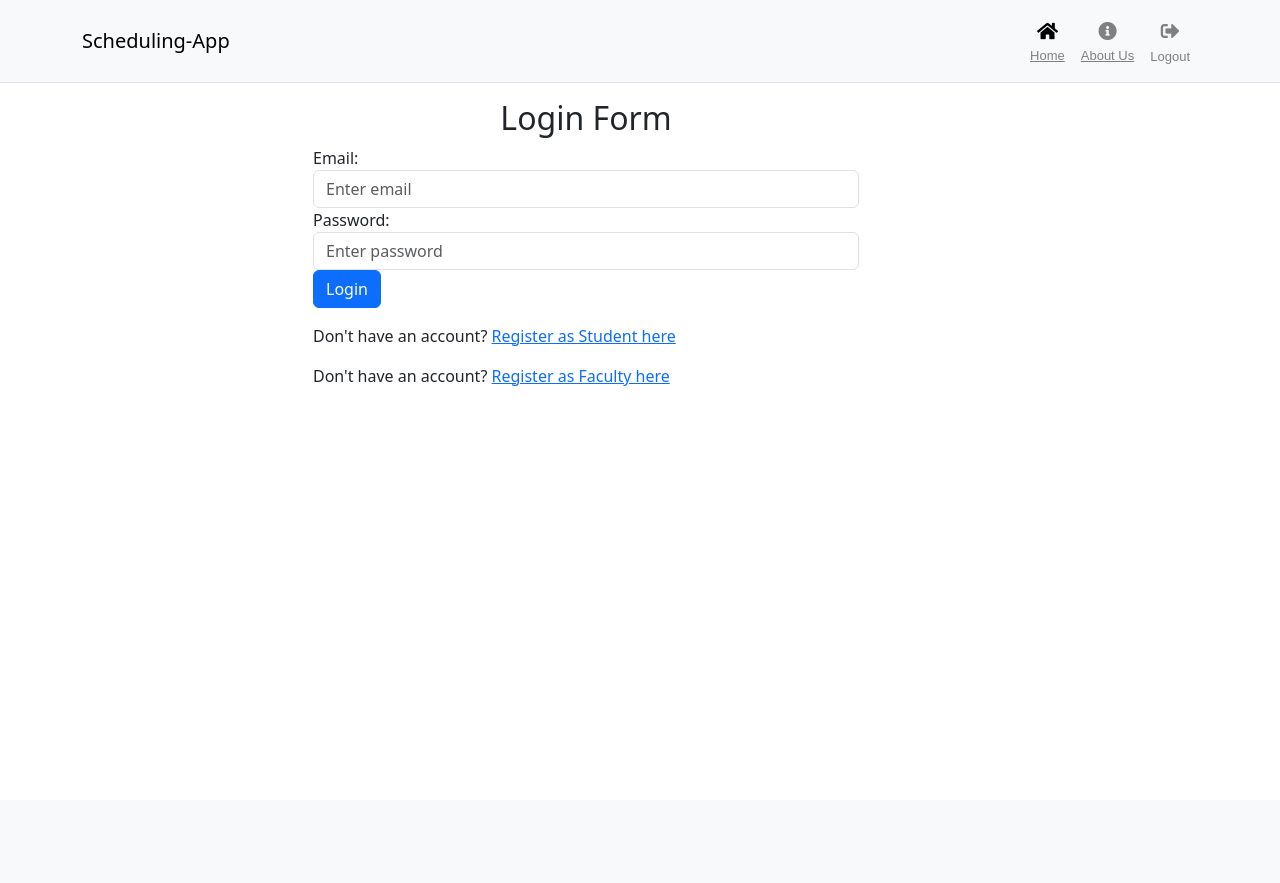
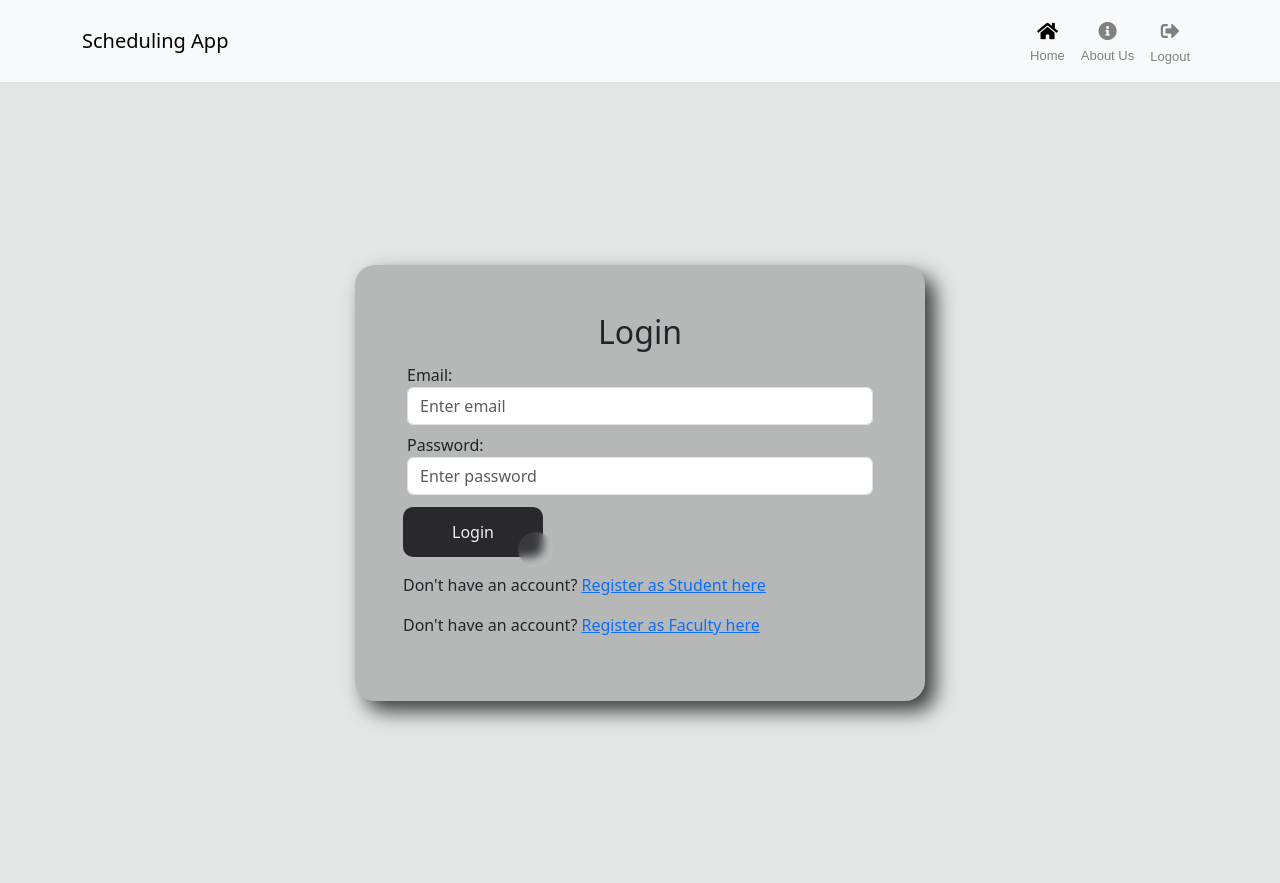
Before and after one commit to SaiSatya16/Schedule-Sage, a Flask app: page / in a window 1280 px wide. Before the commit the page ends 386 px from the top, so only its background shows below. Run offline with Flask 3, Linux system fonts and the light colour scheme; some libraries are stand-ins or nearby versions.

Commit message:
added styling to the vue pages

```diff
--- a/static/style.css
+++ b/static/style.css
@@ -1,3 +1,21 @@
+* {
+  margin: 0px;
+}
+
+body {
+  margin: 0;
+  font-family: -apple-system, BlinkMacSystemFont, "Segoe UI", "Roboto", "Oxygen",
+    "Ubuntu", "Cantarell", "Fira Sans", "Droid Sans", "Helvetica Neue",
+    sans-serif;
+  -webkit-font-smoothing: antialiased;
+  -moz-osx-font-smoothing: grayscale;
+}
+
+code {
+  font-family: source-code-pro, Menlo, Monaco, Consolas, "Courier New",
+    monospace;
+}
+
 .navbarbg {
   height: 55px;
   background-color: white;
@@ -21,6 +39,12 @@
 
 .body {
   background-color: #f3f2ef;
+  margin: 0px;
+  font-family: -apple-system, BlinkMacSystemFont, "Segoe UI", "Roboto", "Oxygen",
+    "Ubuntu", "Cantarell", "Fira Sans", "Droid Sans", "Helvetica Neue",
+    sans-serif;
+  -webkit-font-smoothing: antialiased;
+  -moz-osx-font-smoothing: grayscale;
 }
 
 .menutext {
@@ -29,6 +53,7 @@
   color: gray;
   margin-top: 5px;
   font-weight: lighter;
+  text-decoration: none;
 }
 
 .menutext:hover {
@@ -160,3 +185,160 @@
   font-size: 13px;
   color: #5f5f5f;
 }
+
+/*login.js*/
+.main-container {
+  background-color: #e3e6e4;
+  min-height: 100vh;
+}
+
+.form-container {
+  background-color: rgba(0, 0, 0, 0.2);
+  box-shadow: 10px 10px 20px 0px rgba(0, 0, 0, 0.75);
+  height: 100%;
+  border-radius: 20px;
+}
+
+.login-input {
+  width: 140px;
+}
+
+.input-field {
+  background-color: rgba(0, 0, 0, 0.7);
+}
+
+.button-86 {
+  all: unset;
+  width: 100px;
+  height: 30px;
+  font-size: 16px;
+  background: transparent;
+  border: none;
+  position: relative;
+  color: #f0f0f0;
+  cursor: pointer;
+  z-index: 1;
+  padding: 10px 20px;
+  display: flex;
+  align-items: center;
+  justify-content: center;
+  white-space: nowrap;
+  user-select: none;
+  -webkit-user-select: none;
+  touch-action: manipulation;
+}
+
+.button-86::after,
+.button-86::before {
+  content: '';
+  position: absolute;
+  bottom: 0;
+  right: 0;
+  z-index: -99999;
+  transition: all .4s;
+}
+
+.button-86::before {
+  transform: translate(0%, 0%);
+  width: 100%;
+  height: 100%;
+  background: #28282d;
+  border-radius: 10px;
+}
+
+.button-86::after {
+  transform: translate(10px, 10px);
+  width: 35px;
+  height: 35px;
+  background: #ffffff15;
+  backdrop-filter: blur(5px);
+  -webkit-backdrop-filter: blur(5px);
+  border-radius: 50px;
+}
+
+.button-86:hover::before {
+  transform: translate(5%, 20%);
+  width: 110%;
+  height: 110%;
+}
+
+.button-86:hover::after {
+  border-radius: 10px;
+  transform: translate(0, 0);
+  width: 100%;
+  height: 100%;
+}
+
+.button-86:active::after {
+  transition: 0s;
+  transform: translate(0, 5%);
+}
+
+.center {
+  position: relative;
+  padding: 50px 50px;
+  background: #fff;
+  border-radius: 10px;
+}
+.center h1 {
+  font-size: 2em;
+  border-left: 5px solid dodgerblue;
+  padding: 10px;
+  color: #000;
+  letter-spacing: 5px;
+  margin-bottom: 60px;
+  font-weight: bold;
+  padding-left: 10px;
+}
+.center .inputbox {
+  position: relative;
+  width: 300px;
+  height: 50px;
+  margin-bottom: 50px;
+}
+.center .inputbox input {
+  position: absolute;
+  top: 0;
+  left: 0;
+  width: 100%;
+  border: 2px solid #000;
+  outline: none;
+  background: none;
+  padding: 10px;
+  border-radius: 10px;
+  font-size: 1.2em;
+}
+.center .inputbox:last-child {
+  margin-bottom: 0;
+}
+.center .inputbox span {
+  position: absolute;
+  top: 14px;
+  left: 20px;
+  font-size: 1em;
+  transition: 0.6s;
+  font-family: sans-serif;
+}
+.center .inputbox input:focus ~ span,
+.center .inputbox input:valid ~ span {
+  transform: translateX(-13px) translateY(-35px);
+  font-size: 1em;
+}
+.center .inputbox [type="button"] {
+  width: 50%;
+  background: dodgerblue;
+  color: #fff;
+  border: #fff;
+}
+.center .inputbox:hover [type="button"] {
+  background: linear-gradient(45deg, greenyellow, dodgerblue);
+}
+
+/*navbar.js*/
+
+/*faculty_home.js*/
+.fac-home-container {
+  background-color: lightcyan;
+  background-size: cover;
+  min-height: 100vh;
+}
--- a/static/vue/components/faculty_home.js
+++ b/static/vue/components/faculty_home.js
@@ -2,7 +2,8 @@
     template:
     `
 
-    <div class="container mt-4">
+    <div class="main-container">
+    <div class="container">
    <div class="row">
       <div class="col-lg-8 offset-lg-2">
          <!-- Welcome Message -->
@@ -213,6 +214,7 @@
          </div>
       </div>
    </div>
+</div>
 </div>
 
     `,
--- a/static/vue/components/faculty_registration.js
+++ b/static/vue/components/faculty_registration.js
@@ -1,35 +1,39 @@
 // Assuming you already have Vue imported and set up
 
-const Facultyregistration = Vue.component('facultyregistration', {
-    template: `<div class="container">
+const Facultyregistration = Vue.component("facultyregistration", {
+  template: `
+  <div class="main-container d-flex flex-column justify-content-center">
+  <div class="container">
       <div class="row justify-content-center">
-        <div class="col-md-6">
+        <div class="form-container col-md-6 p-5">
           <h2 class="text-center">Registration Form</h2>
           <div class="alert alert-danger" v-if="error">
             {{ error }}
           </div>
-          <div class="form-group">
+          <div class="form-group p-1">
             <label for="username">Username:</label>
             <input type="text" class="form-control" id="username" name="username" placeholder="Enter username"
               v-model="user.username">
           </div>
-          <div class="form-group">
+          <div class="form-group p-1">
             <label for="email">Email:</label>
             <input type="text" class="form-control" id="email" name="email" placeholder="Enter email"
               v-model="user.email">
           </div>
-          <div class="form-group">
+          <div class="form-group p-1">
             <label for="password">Password:</label>
             <input type="password" class="form-control" id="password" name="password" placeholder="Enter password"
               v-model="user.password">
           </div>
-          <div class="form-group">
+          <div class="form-group p-1 mb-2">
             <label for="confirmPassword">Confirm Password:</label>
             <input type="password" class="form-control" id="confirmPassword" name="confirmPassword"
               placeholder="Confirm password" v-model="user.confirmPassword">
           </div>
-          <button type="submit" class="btn btn-primary" @click="register">Register</button>
+          <button type="submit" class="button-86" type="submit" role="button" @click='register'>Register</button>
+
           <p class="mt-3">Already have an account? <router-link to="/login">Login here</router-link></p>
+        </div>
       </div>
     </div>
     </div>`,
@@ -51,10 +55,10 @@
         return;
       }
 
-        const res = await fetch('/faculty-registration', {
-          method: 'POST',
+      const res = await fetch("/faculty-registration", {
+        method: "POST",
         headers: {
-            'Content-Type': 'application/json',
+          "Content-Type": "application/json",
         },
         body: JSON.stringify({
           username: this.user.username,
@@ -64,17 +68,15 @@
       });
 
       if (res.ok) {
-          this.$router.push('/login');
-
+        this.$router.push("/login");
       } else {
         const data = await res.json();
         this.error = data.message;
-
       }
     },
   },
   mounted: function () {
-      document.title = 'Registration';
+    document.title = "Registration";
   },
 });
 
--- a/static/vue/components/login.js
+++ b/static/vue/components/login.js
@@ -1,24 +1,33 @@
-const Login =Vue.component('login', {
-    template: `<div class="container">
+const Login = Vue.component("login", {
+  template: `
+  <div class="main-container d-flex flex-column justify-content-center">
+
+  <div class="container">
+
     <div class="row justify-content-center">
-      <div class="col-md-6">
-        <h2 class="text-center">Login Form</h2>
+      <div class="form-container col-md-6 p-5">
+        <h2 class="text-center">Login</h2>
         <div class="alert alert-danger" v-if="error">
           {{ error }}
         </div>
-          <div class="form-group">
+          <div class="form-group p-1">
             <label for="email">Email:</label>
-            <input type="text" class="form-control" id="username" name="username" placeholder="Enter email"
+            <input class="input-field" type="text" class="form-control login-input" id="username" name="username" placeholder="Enter email"
             v-model="cred.email">
           </div>
-          <div class="form-group">
+
+          <div class="form-group p-1">
             <label for="password">Password:</label>
-            <input type="password" class="form-control" id="password" name="password" placeholder="Enter password"
+            <input type="password" class="form-control mb-2" id="password" name="password" placeholder="Enter password"
             v-model="cred.password">
           </div>
-          <button type="submit" class="btn btn-primary" @click='login'>Login</button>
+          <div class="d-flex flex-row">
+
+          <button class="button-86" type="submit" role="button" @click='login'>Login</button>
+          </div>
           <p class="mt-3">Don't have an account? <router-link to="/register">Register as Student here</router-link></p>
           <p class="mt-3">Don't have an account? <router-link to="/facultyregister">Register as Faculty here</router-link></p>
+      </div>
     </div>
   </div>
   </div>`,
@@ -29,39 +38,36 @@
         password: null,
       },
       error: null,
-    }
+    };
   },
   methods: {
     async login() {
-          const res = await fetch('/user-login', {
-            method: 'POST',
+      const res = await fetch("/user-login", {
+        method: "POST",
         headers: {
-              'Content-Type': 'application/json',
+          "Content-Type": "application/json",
         },
         body: JSON.stringify(this.cred),
       });
-          if(res.ok){
+      if (res.ok) {
         const data = await res.json();
         console.log(data);
-            localStorage.setItem('auth-token', data.token);
-            localStorage.setItem('role', data.role);
-            localStorage.setItem('id', data.id);
-            localStorage.setItem('username', data.username);
-            this.$router.push('/');
-        }
-        else{
+        localStorage.setItem("auth-token", data.token);
+        localStorage.setItem("role", data.role);
+        localStorage.setItem("id", data.id);
+        localStorage.setItem("username", data.username);
+        this.$router.push("/");
+      } else {
         const data = await res.json();
         console.log(data);
         this.error = data.message;
-
-        }
       }
     },
+  },
 
-
-    mounted : function(){
+  mounted: function () {
     document.title = "Login";
-    }
+  },
 });
 
 export default Login;
--- a/static/vue/components/navbar.js
+++ b/static/vue/components/navbar.js
@@ -1,9 +1,9 @@
-const Navbar = Vue.component('Navbar', {
+const Navbar = Vue.component("Navbar", {
   template: `
 
-  <nav class="navbar navbar-expand-lg navbar-light bg-light sticky-top mb-2 border-bottom">
+  <nav class="navbar navbar-expand-lg navbar-light bg-light sticky-top border-bottom">
     <div class="container">
-    <a class="navbar-brand" href="/" > Scheduling-App </a>
+    <a class="navbar-brand" href="/" > Scheduling App </a>
       <button class="navbar-toggler" type="button" data-bs-toggle="collapse" data-bs-target="#navbarNavAltMarkup" aria-controls="navbarNavAltMarkup" aria-expanded="false" aria-label="Toggle navigation">
         <span class="navbar-toggler-icon"></span>
       </button>
@@ -16,7 +16,7 @@
         <li class="nav-item active">
         <a class="nav-link" href="/#/" style="display: flex; flex-direction: column; align-items: center; text-align: center;">
           <i class="fas fa-home fa-lg text-center" style="color: black"></i>
-          <div class="menutext mt-2" style="color: black">  <router-link class="menutext mt-2" to="/">Home</router-link></div>
+          <router-link class="menutext mt-2" to="/">Home</router-link>
         </a>
       </li>
 
@@ -55,38 +55,43 @@
   `,
   data() {
     return {
-        role: localStorage.getItem('role'),
-        is_login: localStorage.getItem('auth-token'),
-        id : localStorage.getItem('id'),
+      role: localStorage.getItem("role"),
+      is_login: localStorage.getItem("auth-token"),
+      id: localStorage.getItem("id"),
       inactivityTimeout: 5 * 60 * 1000, // 30 minutes in milliseconds
       inactivityTimer: null,
     };
   },
   methods: {
     logout() {
-        localStorage.removeItem('auth-token');
-        localStorage.removeItem('role');
-        localStorage.removeItem('id');
-        localStorage.removeItem('username');
-        this.$router.push({ path: '/login' });
+      localStorage.removeItem("auth-token");
+      localStorage.removeItem("role");
+      localStorage.removeItem("id");
+      localStorage.removeItem("username");
+      this.$router.push({ path: "/login" });
     },
     handleUserActivity() {
       // Update the last activity timestamp
-        localStorage.setItem('lastActivityTimestamp', Date.now().toString());
+      localStorage.setItem("lastActivityTimestamp", Date.now().toString());
     },
     checkInactivity() {
-        const lastActivityTimestamp = localStorage.getItem('lastActivityTimestamp');
+      const lastActivityTimestamp = localStorage.getItem(
+        "lastActivityTimestamp"
+      );
       const currentTime = Date.now();
 
-        if (lastActivityTimestamp && currentTime - lastActivityTimestamp > this.inactivityTimeout) {
+      if (
+        lastActivityTimestamp &&
+        currentTime - lastActivityTimestamp > this.inactivityTimeout
+      ) {
         // User has been inactive for too long, clear local storage
         this.clearLocalStorage();
       }
     },
     clearLocalStorage() {
-        localStorage.removeItem('auth-token');
-        localStorage.removeItem('role');
-        this.$router.push({ path: '/login' });
+      localStorage.removeItem("auth-token");
+      localStorage.removeItem("role");
+      this.$router.push({ path: "/login" });
     },
     startInactivityTimer() {
       this.inactivityTimer = setInterval(() => {
@@ -99,8 +104,8 @@
   },
   mounted() {
     // Set up event listeners to track user activity
-      document.addEventListener('mousemove', this.handleUserActivity);
-      document.addEventListener('keydown', this.handleUserActivity);
+    document.addEventListener("mousemove", this.handleUserActivity);
+    document.addEventListener("keydown", this.handleUserActivity);
     document.title = "Navbar";
 
     // Start the inactivity timer
@@ -108,8 +113,8 @@
   },
   beforeDestroy() {
     // Clean up event listeners and the inactivity timer
-      document.removeEventListener('mousemove', this.handleUserActivity);
-      document.removeEventListener('keydown', this.handleUserActivity);
+    document.removeEventListener("mousemove", this.handleUserActivity);
+    document.removeEventListener("keydown", this.handleUserActivity);
     this.stopInactivityTimer();
   },
 });
--- a/static/vue/index.js
+++ b/static/vue/index.js
@@ -11,7 +11,7 @@
     el: '#app',
     template: `<div>
     <Navbar :key='has_changed'/>
-    <router-view class="m-3"/></div>`,
+    <router-view/></div>`,
     router,
     components: {
         Navbar,
```
Lines whose indentation alone changed are shown as unchanged.
